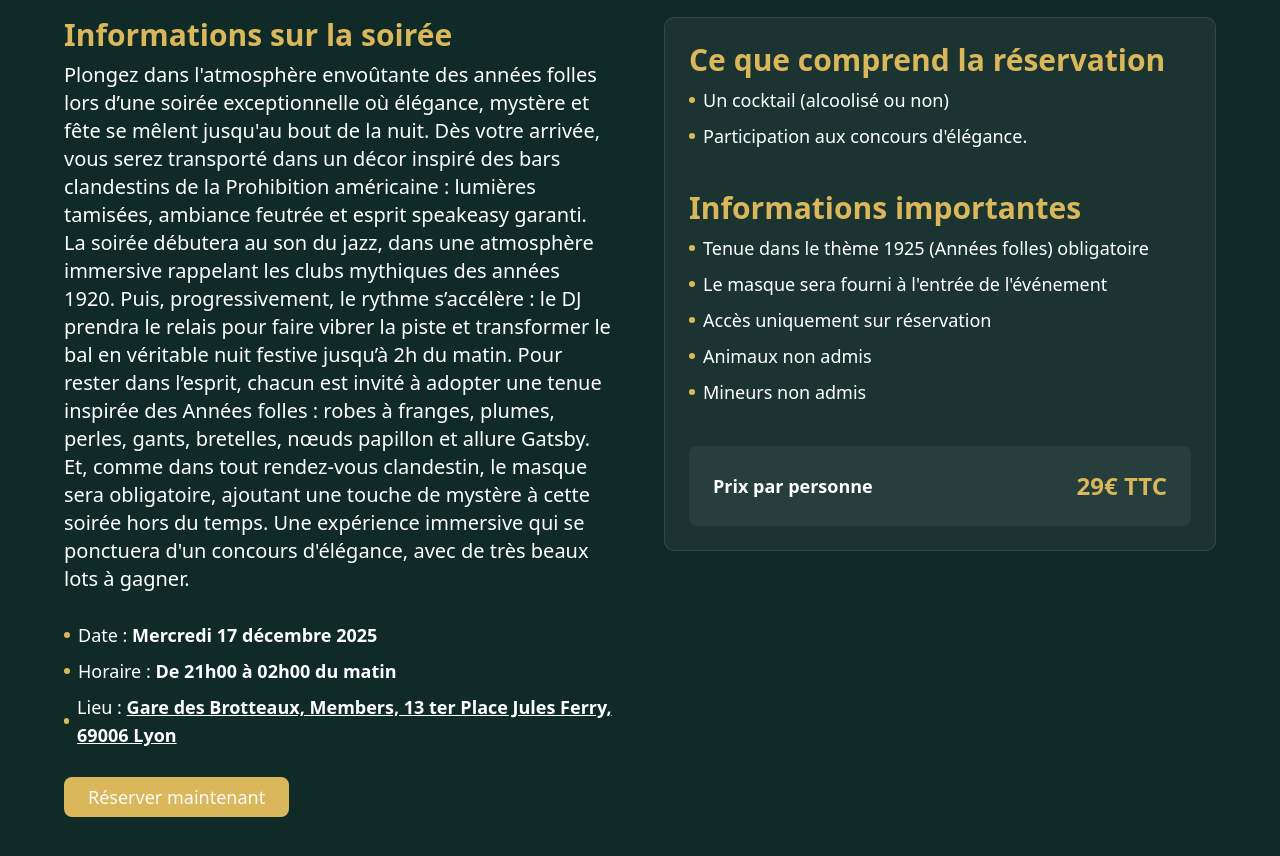
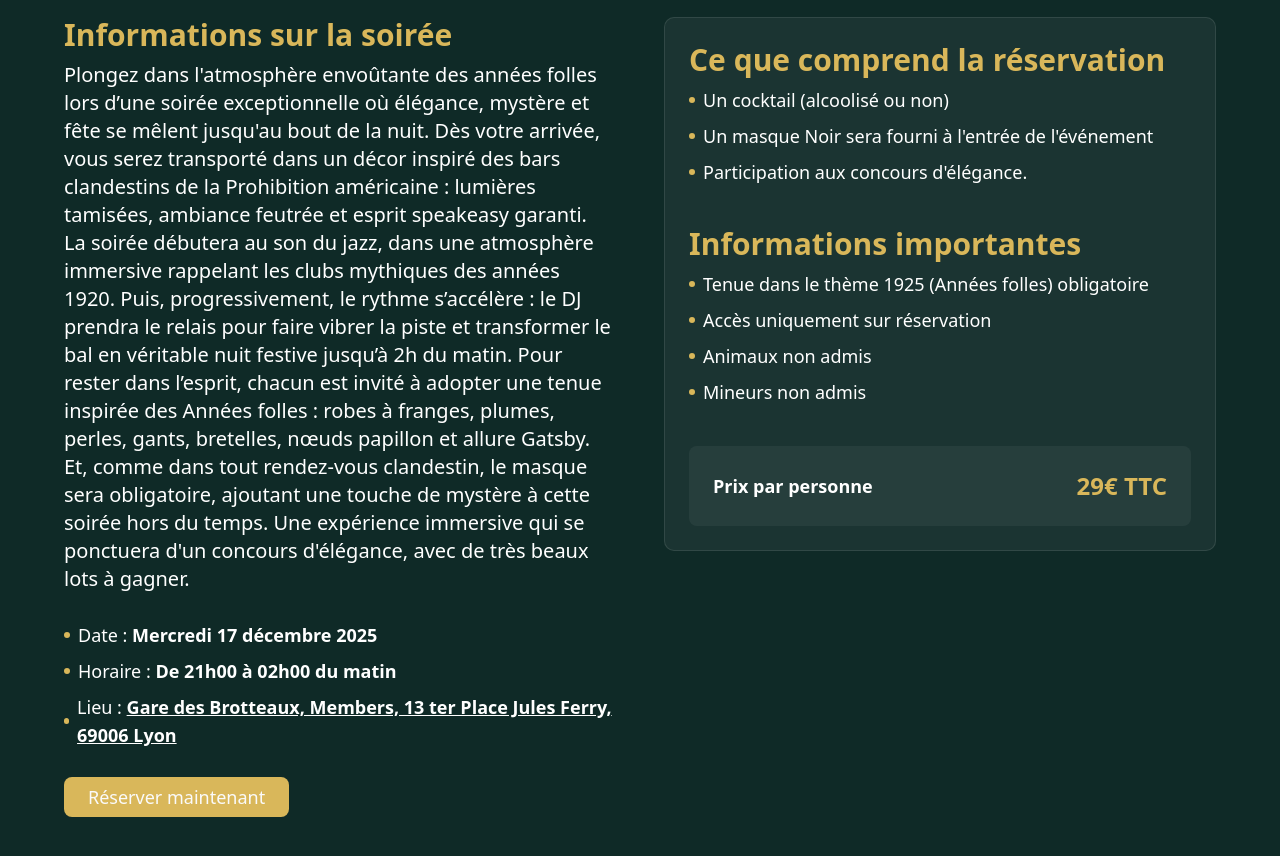
Before and after one commit to BapeCode/oncity-billeterie, a Next.js app: page / in a window 1280 px wide. Shown: the part 1000-1856 px from the top of the page. Built offline with nearby package versions, Linux system fonts and the light colour scheme; what next-safe-action would draw is missing.

Commit message:
Update Informations.tsx

```diff
--- a/src/app/Informations.tsx
+++ b/src/app/Informations.tsx
@@ -90,6 +90,12 @@ export default function Informations() {
                 </li>
                 <li className="flex items-center gap-2">
                   <div className="h-1.5 w-1.5 rounded-full bg-primary"></div>
+                  <span>
+                    Un masque Noir sera fourni à l'entrée de l'événement
+                  </span>
+                </li>
+                <li className="flex items-center gap-2">
+                  <div className="h-1.5 w-1.5 rounded-full bg-primary"></div>
                   <span>Participation aux concours d&apos;élégance.</span>
                 </li>
               </ul>
@@ -106,10 +112,6 @@ export default function Informations() {
                   <span>
                     Tenue dans le thème 1925 (Années folles) obligatoire
                   </span>
-                </li>
-                 <li className="flex items-center gap-2">
-                  <div className="h-1.5 w-1.5 rounded-full bg-primary"></div>
-                  <span>Le masque sera fourni à l'entrée de l'événement</span>
                 </li>
                 <li className="flex items-center gap-2">
                   <div className="h-1.5 w-1.5 rounded-full bg-primary"></div>
```
